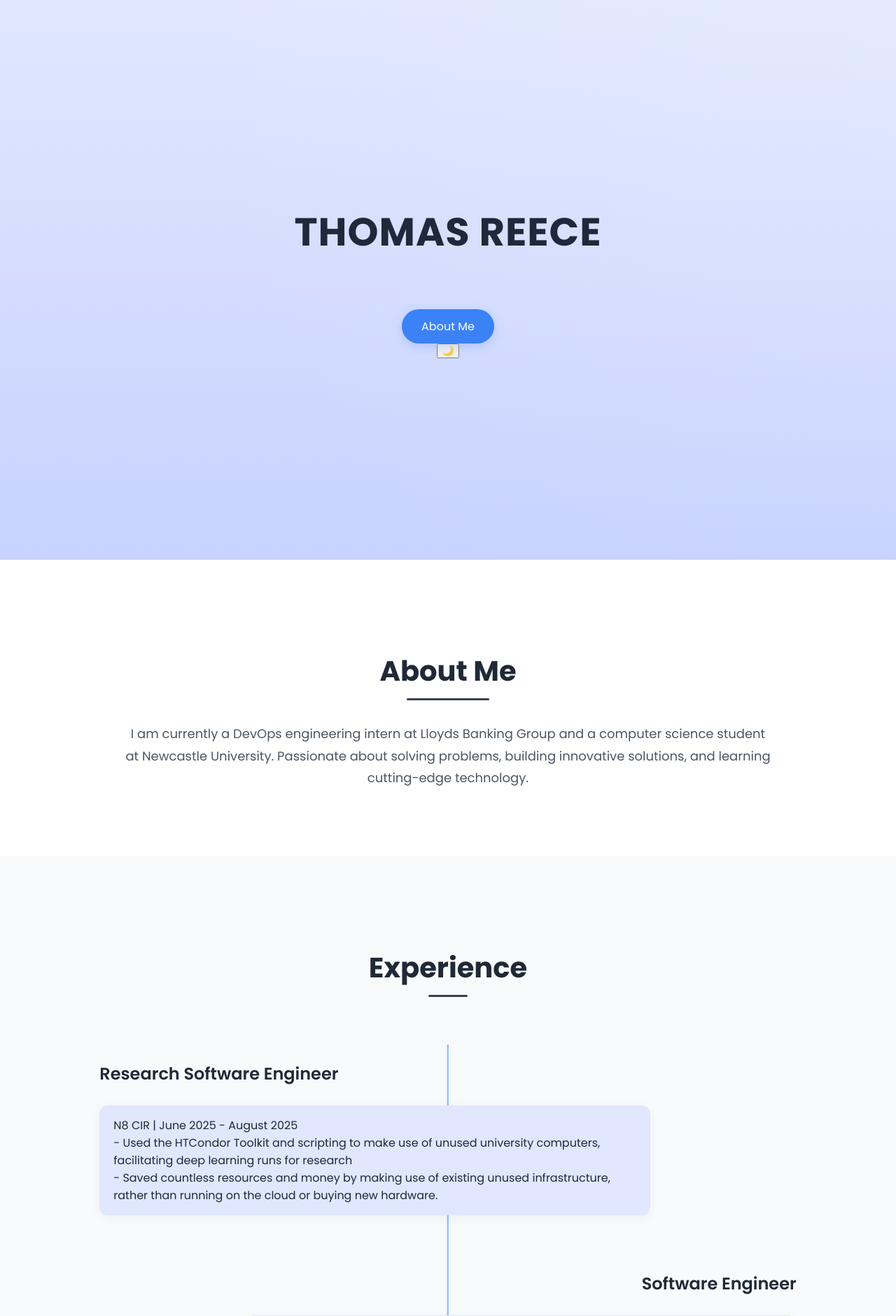
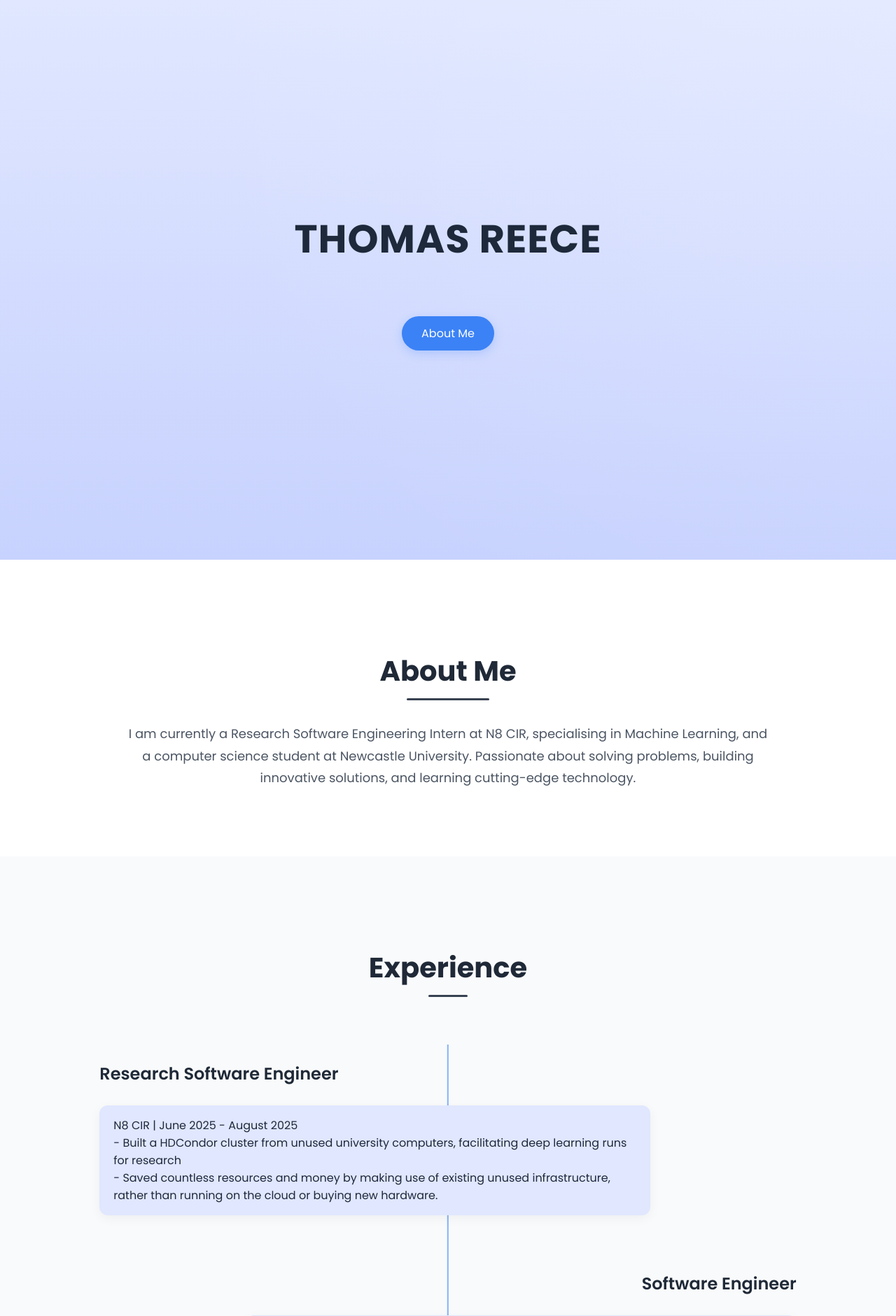
Before and after one commit to tomreece4/cv-website, a Flask app: page / in a window 1280 px wide. Shown: the top 1881 px of the page at 70% size. Run offline with Flask 3, Linux system fonts and the light colour scheme.

Commit message:
Updated 'about me' with relevant information

```diff
--- a/templates/index.html
+++ b/templates/index.html
@@ -13,15 +13,14 @@
             <h1>Thomas Reece</h1>
             <p></p>
             <a href="#about">About Me</a>
-            <button id="dark-mode-toggle" class="dark-mode-btn">🌙</button>
         </div>
 
         <section id="about">
             <h2>About Me</h2>
             <p>
-                I am currently a DevOps engineering intern at Lloyds Banking Group and a computer science student at
-                Newcastle University. Passionate about solving problems, building innovative solutions, and learning
-                cutting-edge technology.
+                I am currently a Research Software Engineering Intern at N8 CIR, specialising in Machine Learning,
+                and a computer science student at Newcastle University. Passionate about solving problems,
+                building innovative solutions, and learning cutting-edge technology.
             </p>
         </section>
 
@@ -31,7 +30,7 @@
                 <div class="timeline-item">
                     <h3>Research Software Engineer</h3>
                     <p>N8 CIR | June 2025 - August 2025
-                        <br>- Used the HTCondor Toolkit and scripting to make use of unused university computers, facilitating deep learning runs for research
+                        <br>- Built a HDCondor cluster from unused university computers, facilitating deep learning runs for research
                         <br>- Saved countless resources and money by making use of existing unused infrastructure, rather than running on the cloud or buying new hardware.
                     </p>
                 </div>
@@ -44,7 +43,7 @@
                 </div>
                 <div class="timeline-item">
                     <h3>Data Administrator</h3>
-                    <p>Pickwatch | September 2023 - Present
+                    <p>Pickwatch | September 2023 - June 2024
                         <br>- Managed real-time sports data, ensuring perfect accuracy and up-to-date information regarding fixtures.
                         <br>- Worked completely remotely, improving my time management skills and communication using Slack.
                         <br>- Gained extensive experience in using Excel to manage data.
@@ -90,15 +89,17 @@
                 <div class="card">
                     <img src="img_avatar.png" alt="Project 3" style="width:100%">
                     <div class="container">
-                        <h4><b>Project 3</b></h4>
-                        <p>Short description of the project.</p>
+                        <h4><b>Client-Server communication simulation</b></h4>
+                        <p>A university project simulating data packets being sent between a client and server computer.
+                            I received a grade of 94%</p>
                     </div>
                 </div>
                 <div class="card">
                     <img src="img_avatar.png" alt="Project 4" style="width:100%">
                     <div class="container">
-                        <h4><b>Project 4</b></h4>
-                        <p>Short description of the project.</p>
+                        <h4><b>Lottery web app</b></h4>
+                        <p>A lottery web app focused on implementing cybersecurity techniques and encryption.
+                        I achieved 95% for this project.</p>
                     </div>
                 </div>
                 <div class="card">
@@ -172,30 +173,6 @@
 
     </script>
 
-    <script>
-        // Get the dark mode toggle button
-        const darkModeToggle = document.getElementById('dark-mode-toggle');
-
-        // Check if dark mode is already saved in localStorage
-        if (localStorage.getItem('darkMode') === 'enabled') {
-            document.body.classList.add('dark-mode');
-            darkModeToggle.textContent = '🌞';  // Change button to sun icon
-        }
-
-        // Add click event listener to toggle dark mode
-        darkModeToggle.addEventListener('click', () => {
-            document.body.classList.toggle('dark-mode');
-
-            // Save the preference in localStorage
-            if (document.body.classList.contains('dark-mode')) {
-                localStorage.setItem('darkMode', 'enabled');
-                darkModeToggle.textContent = '🌞';  // Change button to sun icon
-            } else {
-                localStorage.setItem('darkMode', 'disabled');
-                darkModeToggle.textContent = '🌙';  // Change button to moon icon
-            }
-        });
-    </script>
 
 </body>
 </html>
```
